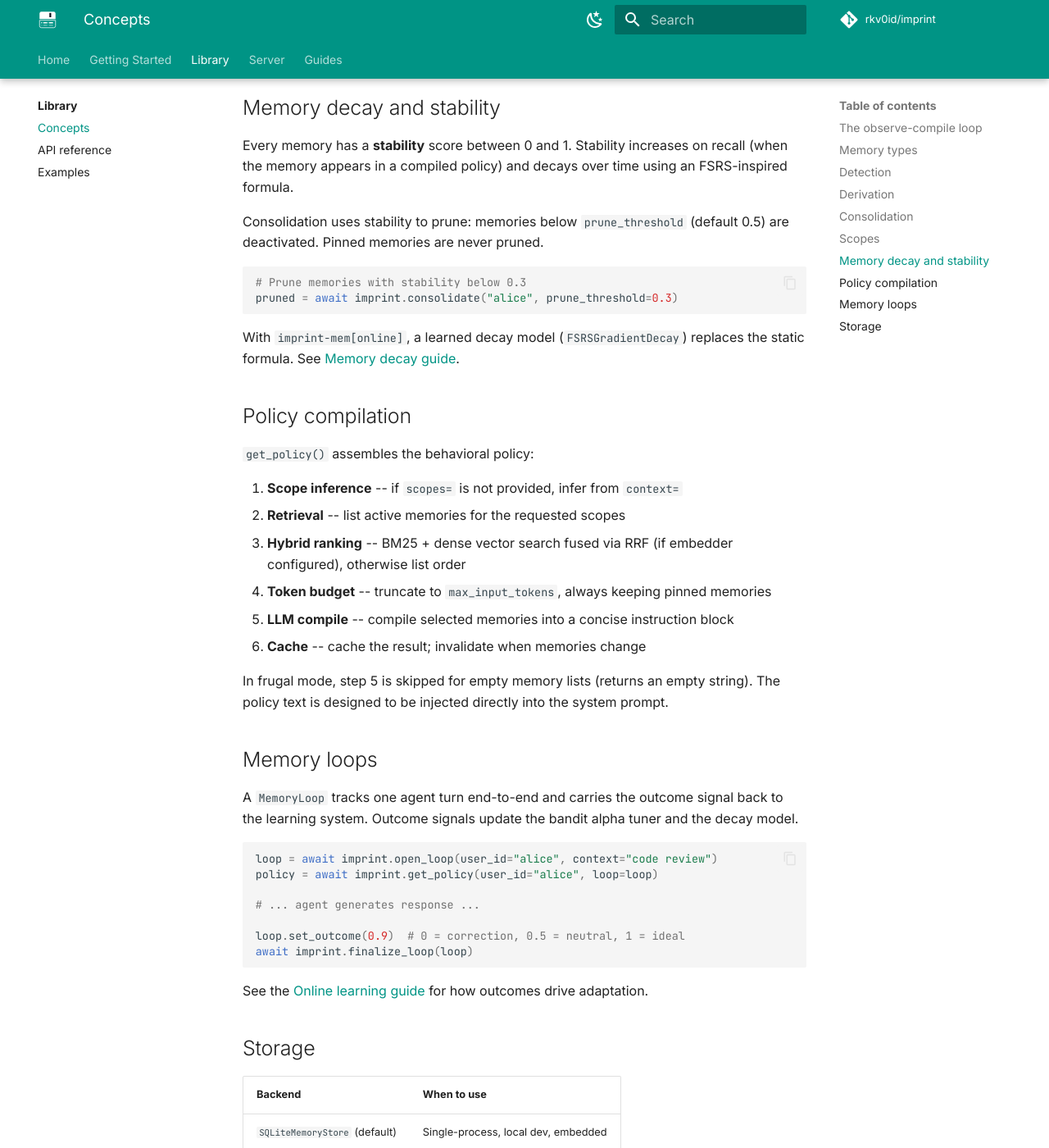
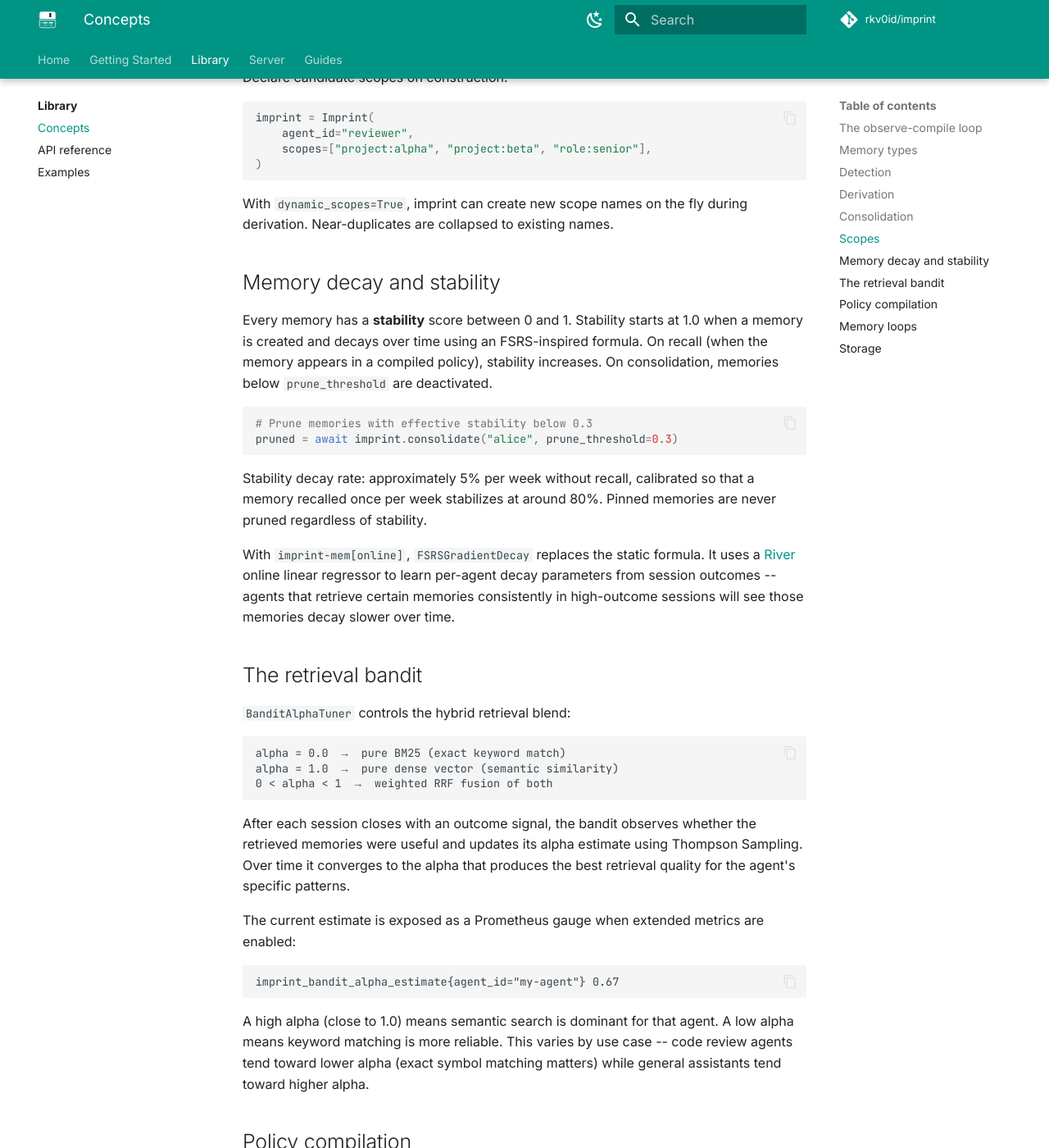
Before and after one commit to rkv0id/imprint, an MkDocs documentation site: the page built from docs/library/concepts.md, in a window 1280 px wide and 1400 px high, scrolled down 2910 px. Shown: the whole window at 82% size. Built offline with MkDocs 1.6.1 and Material for MkDocs 9.7.7, drawn with Linux system fonts in a browser that asks for light colours; comment, search, counter and statistics services are not loaded; some of the changed text lies outside the part shown.

Commit message:
docs: replace mermaid with SVG diagram, fix tables, improve concepts page (#133)

````diff
--- a/docs/library/concepts.md
+++ b/docs/library/concepts.md
@@ -3,44 +3,50 @@
 ## The observe-compile loop
 
 Imprint sits between the agent and the user. On every agent turn, `observe()`
-runs. Before every agent response, `get_policy()` runs.
+runs. Before every agent response, `get_policy()` runs. Nothing changes in
+how you write the agent -- the memory loop wraps the existing cycle.
 
+```mermaid
+sequenceDiagram
+    actor U as User
+    participant A as Agent
+    participant I as Imprint
+    participant M as Memory store
+
+    U->>A: message
+    A->>I: observe(agent_output, user_response)
+    I->>I: detect signal
+    alt signal found
+        I->>I: derive type / content / scope
+        I->>M: persist + embed
+        I->>M: consolidate
+    else no signal (most interactions)
+        I-->>A: nothing stored
+    end
+    A->>I: get_policy(user_id)
+    I->>M: hybrid retrieve (BM25 + dense)
+    M-->>I: ranked memories
+    I->>I: LLM compile + cache
+    I-->>A: policy.text
+    A->>U: response (policy injected into system prompt)
 ```
-User message
-    |
-    v
-  Agent generates response
-    |
-    +----> observe(agent_output, user_response)
-    |             |
-    |          detect -> derive -> persist -> consolidate
-    |
-    v
-  get_policy(user_id)
-    |
-  filter -> rank -> compile -> inject into system prompt
-    |
-    v
-  Agent generates next response
-```
-
-Nothing changes in how you write the agent. The memory loop is a thin wrapper
-around the existing observe-respond cycle.
 
 ## Memory types
 
-Every stored memory has a type:
+Every stored memory has a type that influences how it is ranked during policy
+compilation and how it behaves under consolidation.
 
-| Type | Meaning | Example |
+| Type | What it captures | Example |
 |---|---|---|
-| `RULE` | Behavioral rule the agent must follow | "Write in prose, not bullet points." |
-| `PREFERENCE` | User preference that should influence tone or style | "Alice prefers concise answers." |
+| `RULE` | Explicit behavioral constraint the agent must follow | "Write in prose, not bullet points." |
+| `PREFERENCE` | User style or tone preference | "Alice prefers concise answers under 200 words." |
 | `FACT` | Factual information about the user or context | "Bob works in the Pacific timezone." |
-| `DECISION` | A decision that was made and should be remembered | "We agreed to use async/await throughout." |
-| `CONTEXT` | Contextual information relevant to future responses | "Current project uses Python 3.12." |
+| `DECISION` | An agreed decision that should persist across sessions | "The team agreed to use async/await throughout." |
+| `CONTEXT` | Situational context relevant to future responses | "Current project uses Python 3.12 and uv." |
 
 The type is selected by the LLM during derivation (or inferred from heuristics
-in frugal mode). It influences how memories are ranked during policy compilation.
+in frugal mode). `RULE` memories carry the highest weight in policy compilation;
+`CONTEXT` memories are ranked by recency and scope relevance.
 
 ## Detection
 
@@ -108,20 +114,52 @@
 
 ## Memory decay and stability
 
-Every memory has a **stability** score between 0 and 1. Stability increases
-on recall (when the memory appears in a compiled policy) and decays over time
-using an FSRS-inspired formula.
-
-Consolidation uses stability to prune: memories below `prune_threshold`
-(default 0.5) are deactivated. Pinned memories are never pruned.
+Every memory has a **stability** score between 0 and 1. Stability starts at 1.0
+when a memory is created and decays over time using an FSRS-inspired formula.
+On recall (when the memory appears in a compiled policy), stability increases.
+On consolidation, memories below `prune_threshold` are deactivated.
 
 ```python
-# Prune memories with stability below 0.3
+# Prune memories with effective stability below 0.3
 pruned = await imprint.consolidate("alice", prune_threshold=0.3)
 ```
 
-With `imprint-mem[online]`, a learned decay model (`FSRSGradientDecay`) replaces
-the static formula. See [Memory decay guide](../guides/decay.md).
+Stability decay rate: approximately 5% per week without recall, calibrated so
+that a memory recalled once per week stabilizes at around 80%. Pinned memories
+are never pruned regardless of stability.
+
+With `imprint-mem[online]`, `FSRSGradientDecay` replaces the static formula.
+It uses a [River](https://riverml.xyz/) online linear regressor to learn
+per-agent decay parameters from session outcomes -- agents that retrieve certain
+memories consistently in high-outcome sessions will see those memories decay
+slower over time.
+
+## The retrieval bandit
+
+`BanditAlphaTuner` controls the hybrid retrieval blend:
+
+```
+alpha = 0.0  →  pure BM25 (exact keyword match)
+alpha = 1.0  →  pure dense vector (semantic similarity)
+0 < alpha < 1  →  weighted RRF fusion of both
+```
+
+After each session closes with an outcome signal, the bandit observes whether
+the retrieved memories were useful and updates its alpha estimate using Thompson
+Sampling. Over time it converges to the alpha that produces the best retrieval
+quality for the agent's specific patterns.
+
+The current estimate is exposed as a Prometheus gauge when extended metrics are
+enabled:
+
+```
+imprint_bandit_alpha_estimate{agent_id="my-agent"} 0.67
+```
+
+A high alpha (close to 1.0) means semantic search is dominant for that agent.
+A low alpha means keyword matching is more reliable. This varies by use case --
+code review agents tend toward lower alpha (exact symbol matching matters) while
+general assistants tend toward higher alpha.
 
 ## Policy compilation
 
````
Also changed, not shown: other parts of docs/library/concepts.md (+2 -2 lines), docs/index.md (+45 -45 lines), docs/server/overview.md (+13 -13 lines), docs/media/flow-diagram.svg (added).
